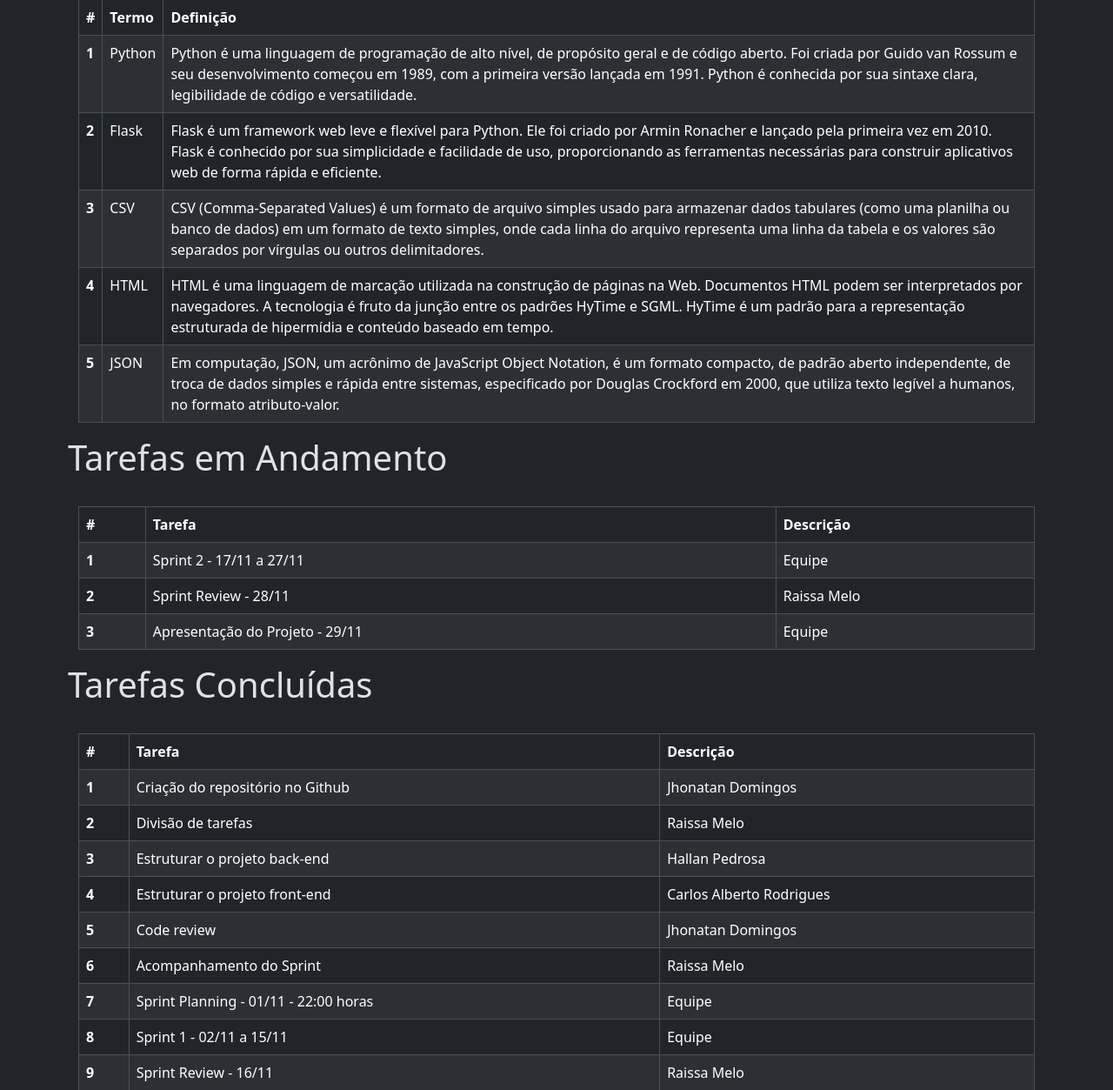
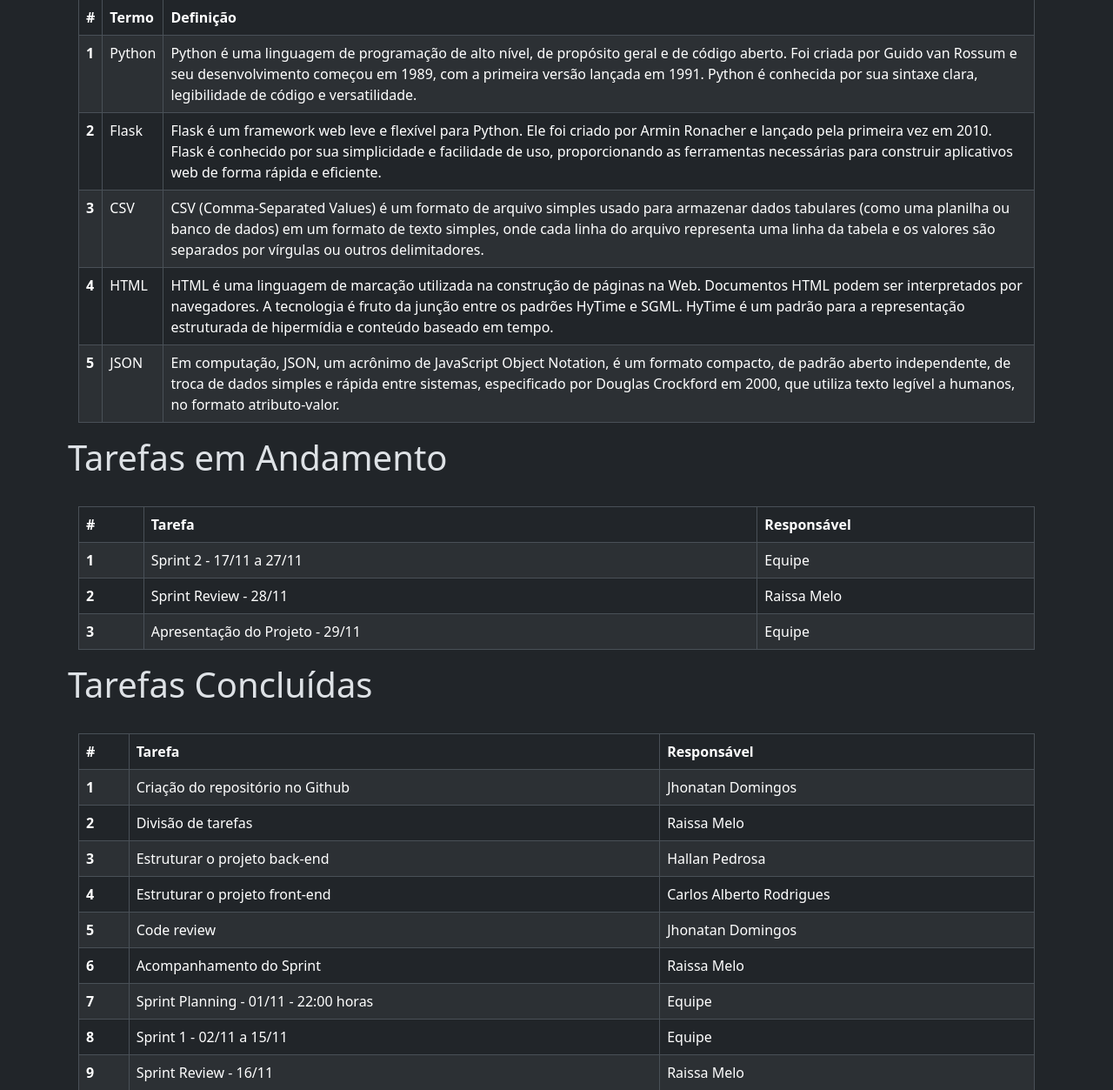
Before and after one commit to UniespProject/glossary-tasklist-projeto, a Flask app: page / in a window 1280 px wide. Shown: the part 131-1384 px from the top of the page at 87% size. Run offline with Flask 3, Linux system fonts and the light colour scheme.

Commit message:
Correção index

```diff
--- a/templates/index.html
+++ b/templates/index.html
@@ -33,7 +33,7 @@
             <tr>
                 <th scope="col">#</th>
                 <th scope="col">Tarefa</th>
-                <th scope="col">Descrição</th>
+                <th scope="col">Responsável</th>
             </tr>
             </thead>
             <tbody>
@@ -55,7 +55,7 @@
             <tr>
                 <th scope="col">#</th>
                 <th scope="col">Tarefa</th>
-                <th scope="col">Descrição</th>
+                <th scope="col">Responsável</th>
             </tr>
             </thead>
             <tbody>
```
